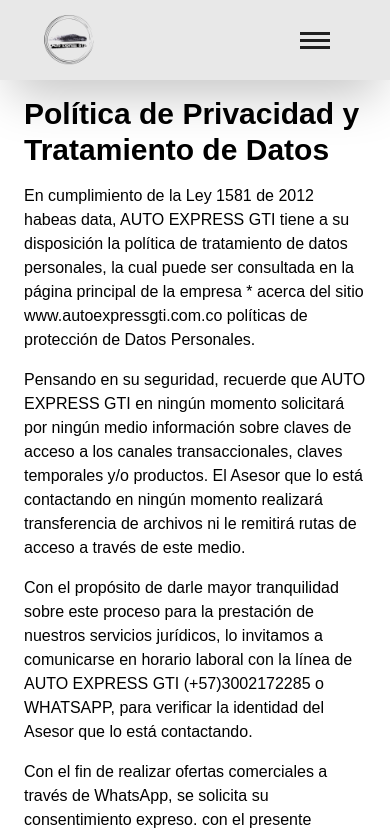
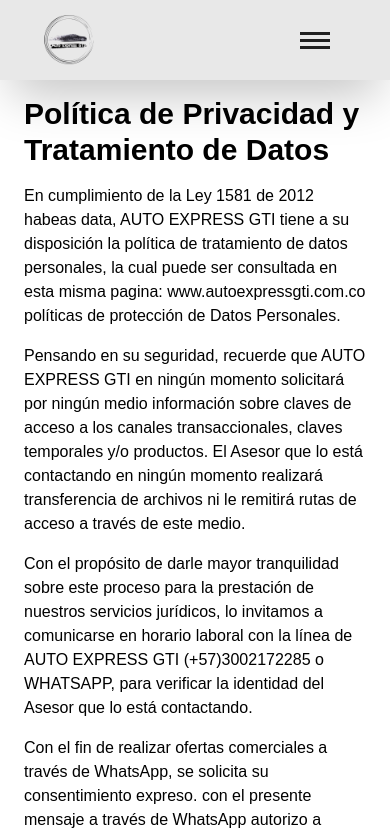
Before and after one commit to AutoExpressGTI/autoexpressWebsite, a Next.js app: page /politicas in a window 390 px wide. Shown: the top 835 px of the page. Built offline with nearby package versions, Linux system fonts and the light colour scheme.

Commit message:
hero modification with the logo, and tratamiento de datos

```diff
--- a/src/app/components/hero.tsx
+++ b/src/app/components/hero.tsx
@@ -28,7 +28,7 @@
       {/* Imagen de fondo */}
       <article className="w-full lg:w-2/3 h-screen bg-[url('/fondoHero.webp')] bg-cover bg-center bg-no-repeat absolute inset-0"></article>
 
-      <section className="relative flex py-48 lg:py-0 max-w-[1200px] m-auto">
+      <section className="relative flex py-48 lg:py-10 max-w-[1200px] m-auto">
 
         {/* Logo */}
         <motion.article
--- a/src/app/components/preguntas-frecuentes.tsx
+++ b/src/app/components/preguntas-frecuentes.tsx
@@ -8,7 +8,7 @@
 
 export default function PreguntasFrecuentes() {
   return (
-    <section className="w-full py-12 md:py-16 lg:py-20 bg-gray-100">
+    <section className="w-full py-12 md:py-16 lg:py-20 bg-gray-100" id="faq">
       <div className="max-w-[1200px] mx-auto px-4 sm:px-6 lg:px-8">
         {/* Header */}
         <motion.div
--- a/src/app/politicas/page.tsx
+++ b/src/app/politicas/page.tsx
@@ -6,7 +6,7 @@
       <h1 className="text-3xl font-bold mb-4">Política de Privacidad y Tratamiento de Datos</h1>
 
       <p className="mb-4">
-       En cumplimiento de la Ley 1581 de 2012 habeas data, AUTO EXPRESS GTI tiene a su disposición la política de tratamiento de datos personales, la cual puede ser consultada en la página principal de la empresa * acerca del sitio  www.autoexpressgti.com.co políticas de protección de Datos Personales.
+       En cumplimiento de la Ley 1581 de 2012 habeas data, AUTO EXPRESS GTI tiene a su disposición la política de tratamiento de datos personales, la cual puede ser consultada en esta misma pagina: www.autoexpressgti.com.co políticas de protección de Datos Personales.
       </p>
 
       <p className="mb-4">
```
